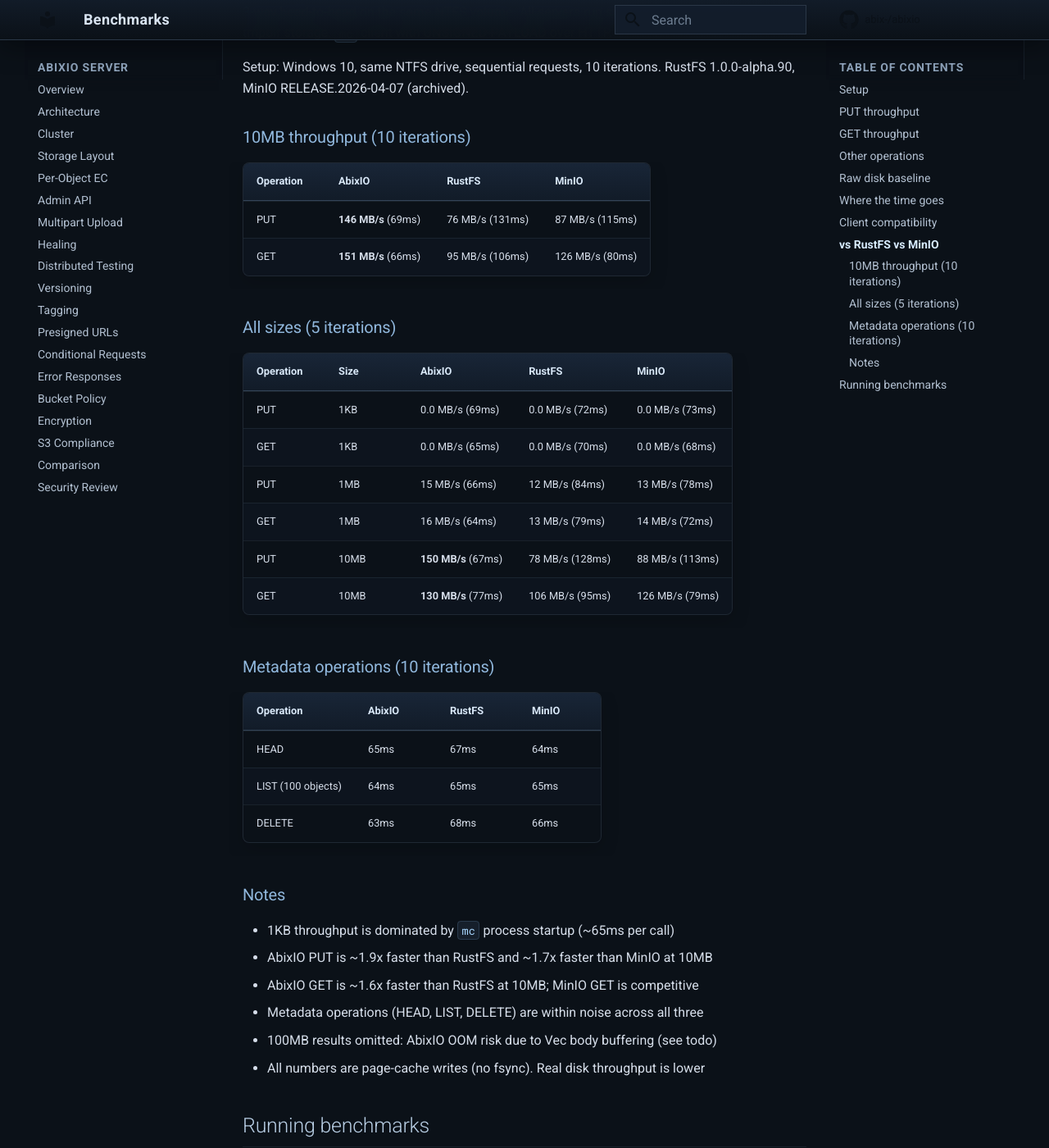
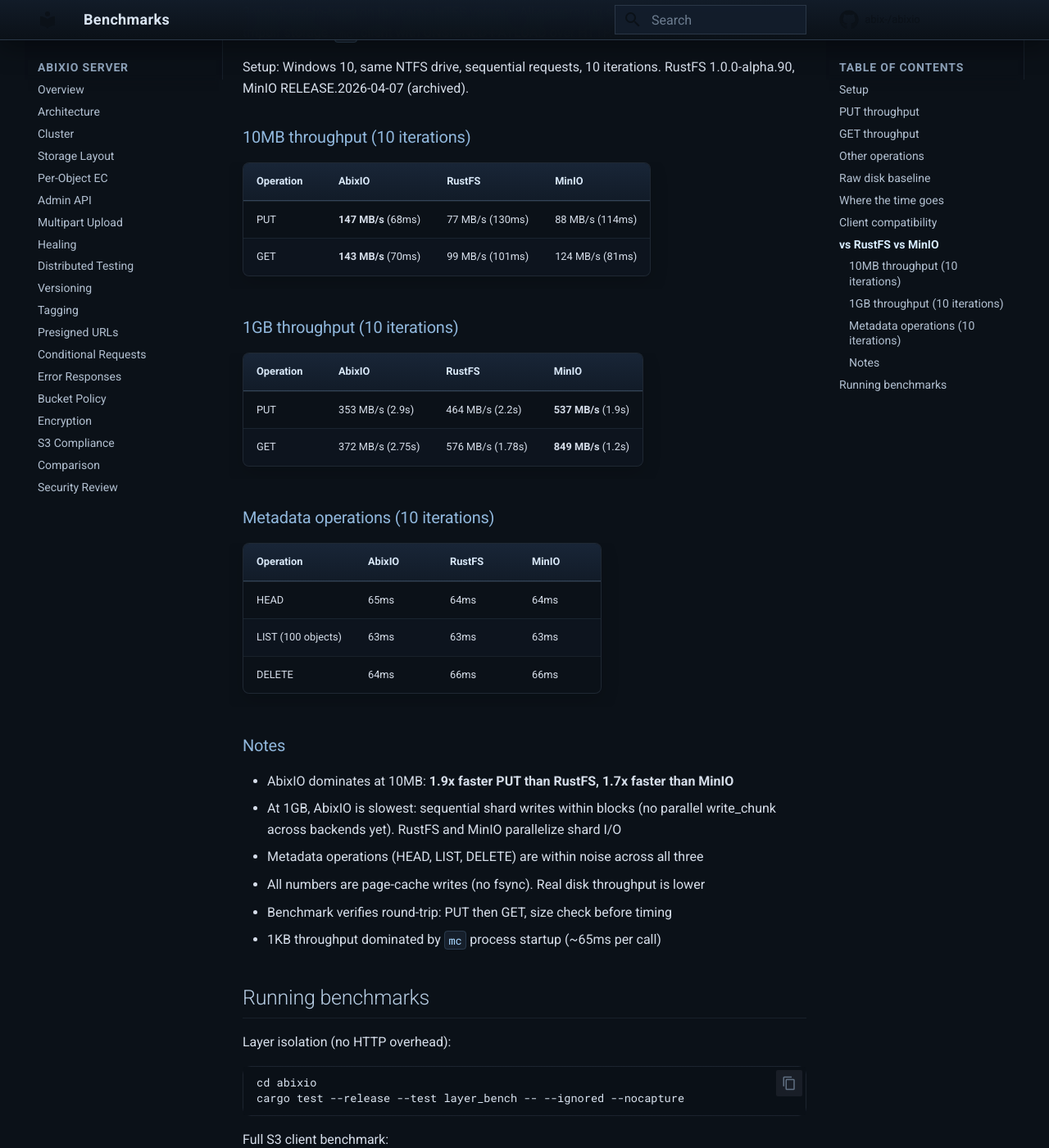
Before and after one commit to abix-/abixio, an MkDocs documentation site: the page built from docs/benchmarks.md, in a window 1280 px wide and 1400 px high, scrolled down 3011 px. Shown: the whole window at 82% size. Built offline with MkDocs 1.6.1 and Material for MkDocs 9.7.7, drawn with Linux system fonts in a browser that asks for light colours; comment, search, counter and statistics services are not loaded.

Commit message:
get_bucket_location stub, verified 1gb benchmarks, parallel shard writes identified as bottleneck

```diff
--- a/docs/benchmarks.md
+++ b/docs/benchmarks.md
@@ -95,36 +95,33 @@
 
 | Operation | AbixIO | RustFS | MinIO |
 |---|---|---|---|
-| PUT | **146 MB/s** (69ms) | 76 MB/s (131ms) | 87 MB/s (115ms) |
-| GET | **151 MB/s** (66ms) | 95 MB/s (106ms) | 126 MB/s (80ms) |
+| PUT | **147 MB/s** (68ms) | 77 MB/s (130ms) | 88 MB/s (114ms) |
+| GET | **143 MB/s** (70ms) | 99 MB/s (101ms) | 124 MB/s (81ms) |
 
-### All sizes (5 iterations)
+### 1GB throughput (10 iterations)
 
-| Operation | Size | AbixIO | RustFS | MinIO |
-|---|---|---|---|---|
-| PUT | 1KB | 0.0 MB/s (69ms) | 0.0 MB/s (72ms) | 0.0 MB/s (73ms) |
-| GET | 1KB | 0.0 MB/s (65ms) | 0.0 MB/s (70ms) | 0.0 MB/s (68ms) |
-| PUT | 1MB | 15 MB/s (66ms) | 12 MB/s (84ms) | 13 MB/s (78ms) |
-| GET | 1MB | 16 MB/s (64ms) | 13 MB/s (79ms) | 14 MB/s (72ms) |
-| PUT | 10MB | **150 MB/s** (67ms) | 78 MB/s (128ms) | 88 MB/s (113ms) |
-| GET | 10MB | **130 MB/s** (77ms) | 106 MB/s (95ms) | 126 MB/s (79ms) |
+| Operation | AbixIO | RustFS | MinIO |
+|---|---|---|---|
+| PUT | 353 MB/s (2.9s) | 464 MB/s (2.2s) | **537 MB/s** (1.9s) |
+| GET | 372 MB/s (2.75s) | 576 MB/s (1.78s) | **849 MB/s** (1.2s) |
 
 ### Metadata operations (10 iterations)
 
 | Operation | AbixIO | RustFS | MinIO |
 |---|---|---|---|
-| HEAD | 65ms | 67ms | 64ms |
-| LIST (100 objects) | 64ms | 65ms | 65ms |
-| DELETE | 63ms | 68ms | 66ms |
+| HEAD | 65ms | 64ms | 64ms |
+| LIST (100 objects) | 63ms | 63ms | 63ms |
+| DELETE | 64ms | 66ms | 66ms |
 
 ### Notes
 
-- 1KB throughput is dominated by `mc` process startup (~65ms per call)
-- AbixIO PUT is ~1.9x faster than RustFS and ~1.7x faster than MinIO at 10MB
-- AbixIO GET is ~1.6x faster than RustFS at 10MB; MinIO GET is competitive
+- AbixIO dominates at 10MB: **1.9x faster PUT than RustFS, 1.7x faster than MinIO**
+- At 1GB, AbixIO is slowest: sequential shard writes within blocks (no parallel
+  write_chunk across backends yet). RustFS and MinIO parallelize shard I/O
 - Metadata operations (HEAD, LIST, DELETE) are within noise across all three
-- 100MB results omitted: AbixIO OOM risk due to Vec<u8> body buffering (see todo)
 - All numbers are page-cache writes (no fsync). Real disk throughput is lower
+- Benchmark verifies round-trip: PUT then GET, size check before timing
+- 1KB throughput dominated by `mc` process startup (~65ms per call)
 
 ## Running benchmarks
 
```
Also changed, not shown: docs/comparison.md (+1 -1 lines), docs/todo.md (+2 -1 lines), 2 other files.
